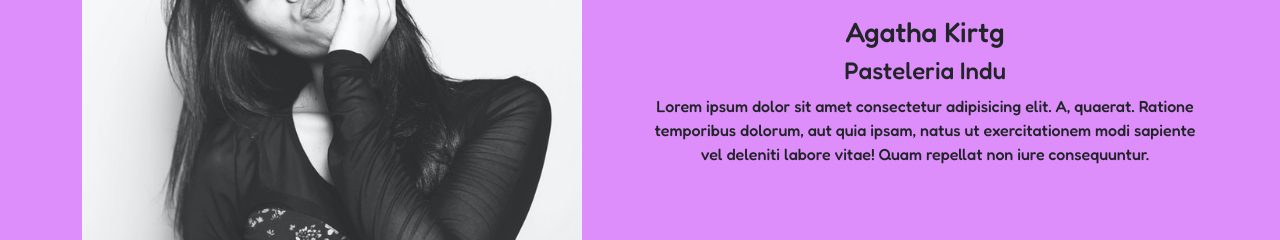
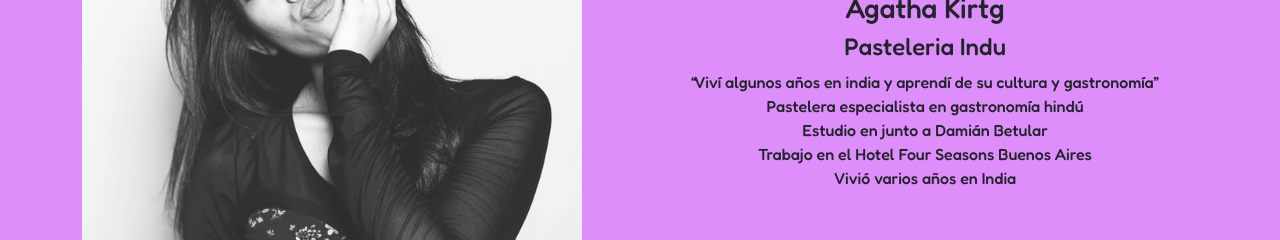
Before and after one commit to JonasPDeveloper/PROYECTO__CARRAZANA, a website: page pages/nosotros.html in a window 1280 px wide. Shown: the part 1855-2095 px from the top of the page. Drawn offline with nearby package versions, Linux system fonts and the light colour scheme.

Commit message:
Se arreglo esqueleto html

```diff
--- a/pages/nosotros.html
+++ b/pages/nosotros.html
@@ -134,10 +134,7 @@
               <h3>Agatha Kirtg</h3>
               <h4>Pasteleria Indu</h4>
               <p>
-                Lorem ipsum dolor sit amet consectetur adipisicing elit. A,
-                quaerat. Ratione temporibus dolorum, aut quia ipsam, natus ut
-                exercitationem modi sapiente vel deleniti labore vitae! Quam
-                repellat non iure consequuntur.
+                “Viví algunos años en india y aprendí de su cultura y gastronomía” <br> Pastelera especialista en gastronomía hindú <br> Estudio en junto a Damián Betular <br> Trabajo en el Hotel Four Seasons Buenos Aires <br> Vivió varios años en India
               </p>
             </div>
         </div>
```
Also changed, not shown: index.html (+9 -24 lines).
